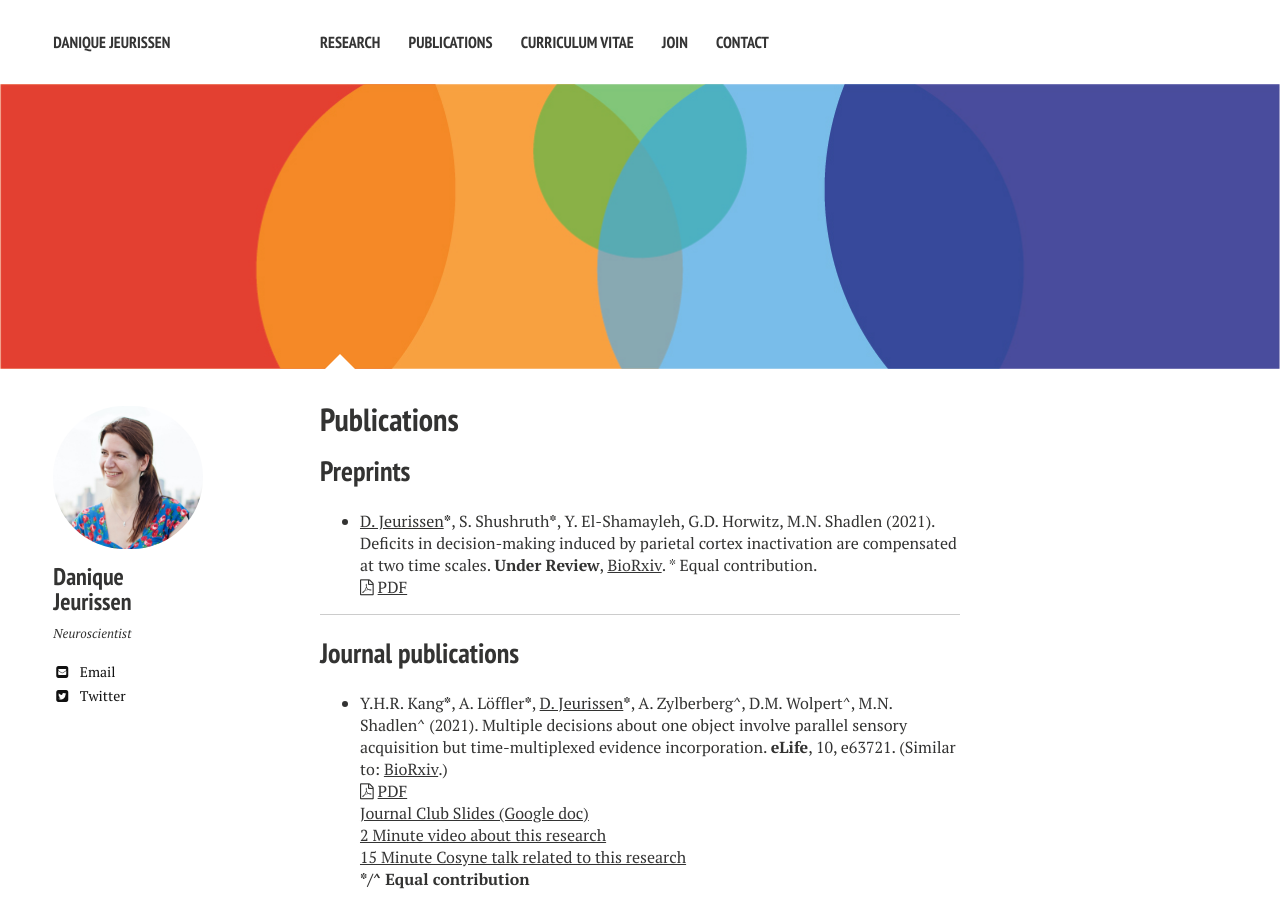
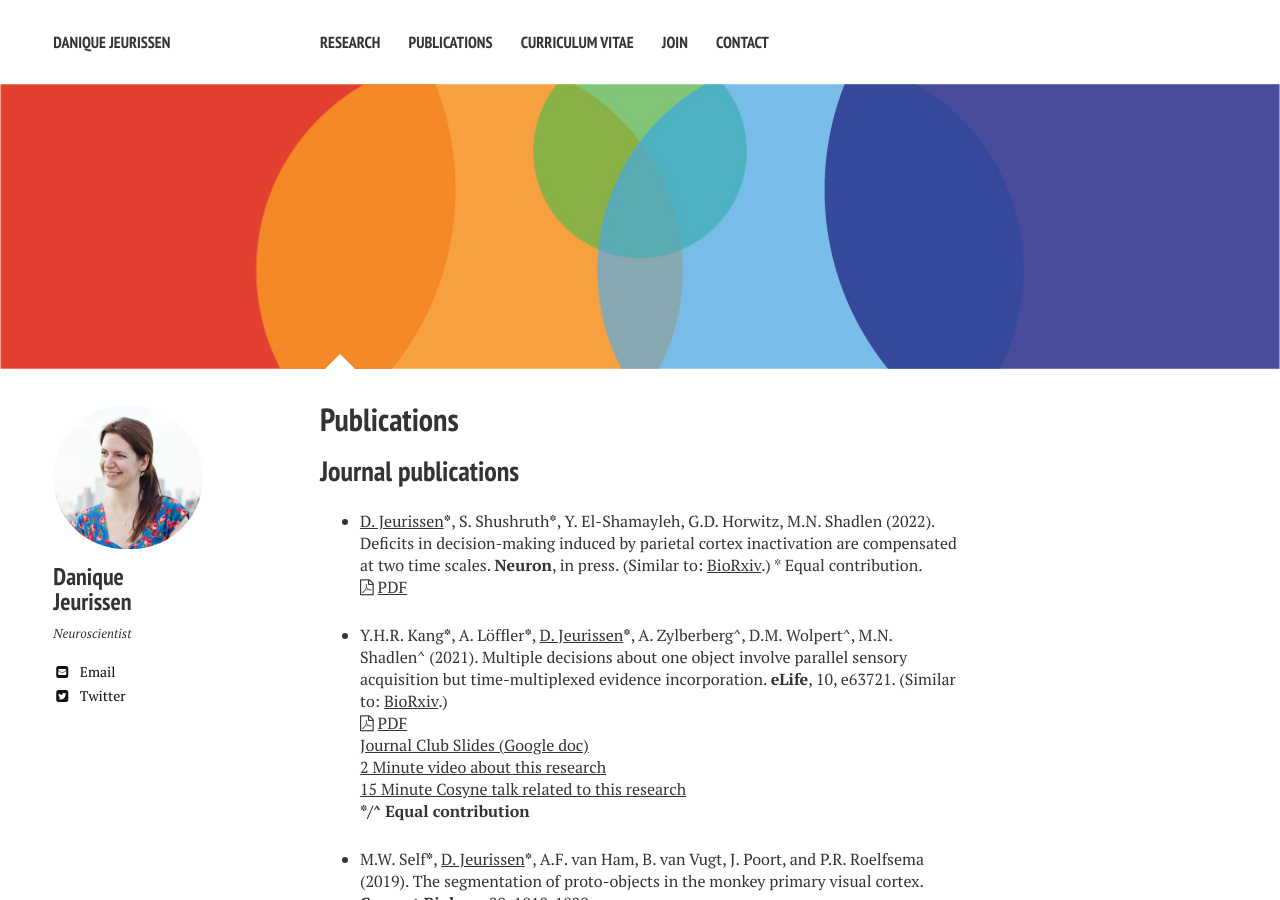
Before and after one commit to DaniqueJeurissen/DaniqueJeurissen.github.io, a Jekyll site: the page built from publications/index.md, in a window 1280 px wide and 900 px high. Built offline with Jekyll 4.4.1, drawn with Linux system fonts in a browser that asks for light colours; nearby versions of some CDN libraries.

Commit message:
Add Neuron 2022 paper

```diff
--- a/publications/index.md
+++ b/publications/index.md
@@ -7,13 +7,10 @@ image:
 
 ---
 
-## Preprints
-* <u>D. Jeurissen</u>**\***, S. Shushruth**\***, Y. El-Shamayleh, G.D. Horwitz, M.N. Shadlen (2021). Deficits in decision-making induced by parietal cortex inactivation are compensated at two time scales. **Under Review**, [BioRxiv](https://www.biorxiv.org/content/10.1101/2021.09.10.459856v1). \* Equal contribution.
+## Journal publications
+
+* <u>D. Jeurissen</u>**\***, S. Shushruth**\***, Y. El-Shamayleh, G.D. Horwitz, M.N. Shadlen (2022). Deficits in decision-making induced by parietal cortex inactivation are compensated at two time scales. **Neuron**, in press. (Similar to: [BioRxiv](https://www.biorxiv.org/content/10.1101/2021.09.10.459856v1).) \* Equal contribution.
 <br> <i class="fa fa-file-pdf-o"></i> [PDF](https://www.biorxiv.org/content/10.1101/2021.09.10.459856v1.full.pdf)
-
----
-
-## Journal publications
 
 * Y.H.R. Kang**\***, A. L&#246;ffler**\***, <u>D. Jeurissen</u>**\***, A. Zylberberg^, D.M. Wolpert^, M.N. Shadlen^ (2021). Multiple decisions about one object involve parallel sensory acquisition but time-multiplexed evidence incorporation. **eLife**, 10, e63721. (Similar to: [BioRxiv](https://www.biorxiv.org/content/10.1101/2020.10.15.341008v1).)
 <br> <i class="fa fa-file-pdf-o"></i> [PDF](papers/2021_KangLofflerJeurissen_eLife.pdf)
```
Also changed, not shown: research/index.md (+3 -2 lines), 9 other files.
